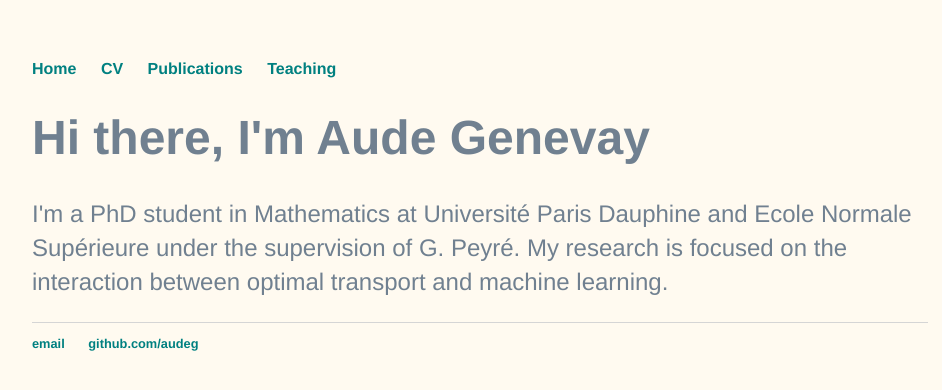
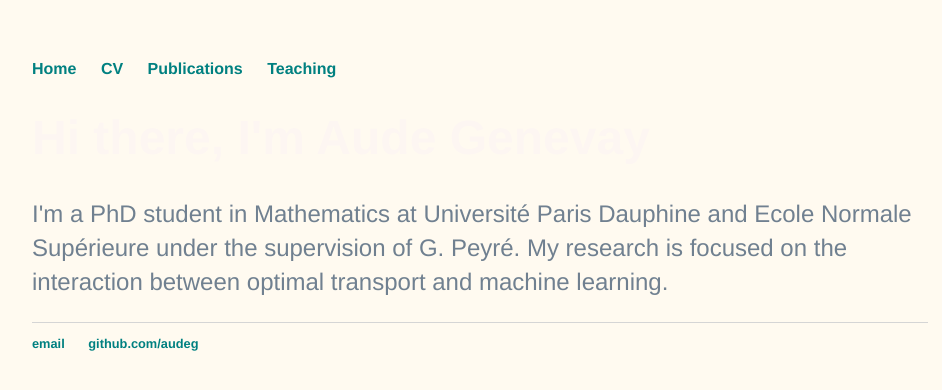
Before and after one commit to audeg/audeg.github.io, a Jekyll site: the page built from index.html, in a window 1280 px wide. Shown: the top 390 px of the page, without its empty margins (160-1102 px from the left). Built offline with Jekyll 4.4.1, drawn with Linux system fonts in a browser that asks for light colours.

Commit message:
Update main.css

```diff
--- a/css/main.css
+++ b/css/main.css
@@ -3,7 +3,7 @@
     margin: 60px auto;
     width: 70%;
     background: #FFFAF0;
-    color: #708090;
+    color: #FDF6F2;
     font-family:'Helvetica', 'Arial', 'Sans-Serif';
 }
 nav ul, footer ul {
```
